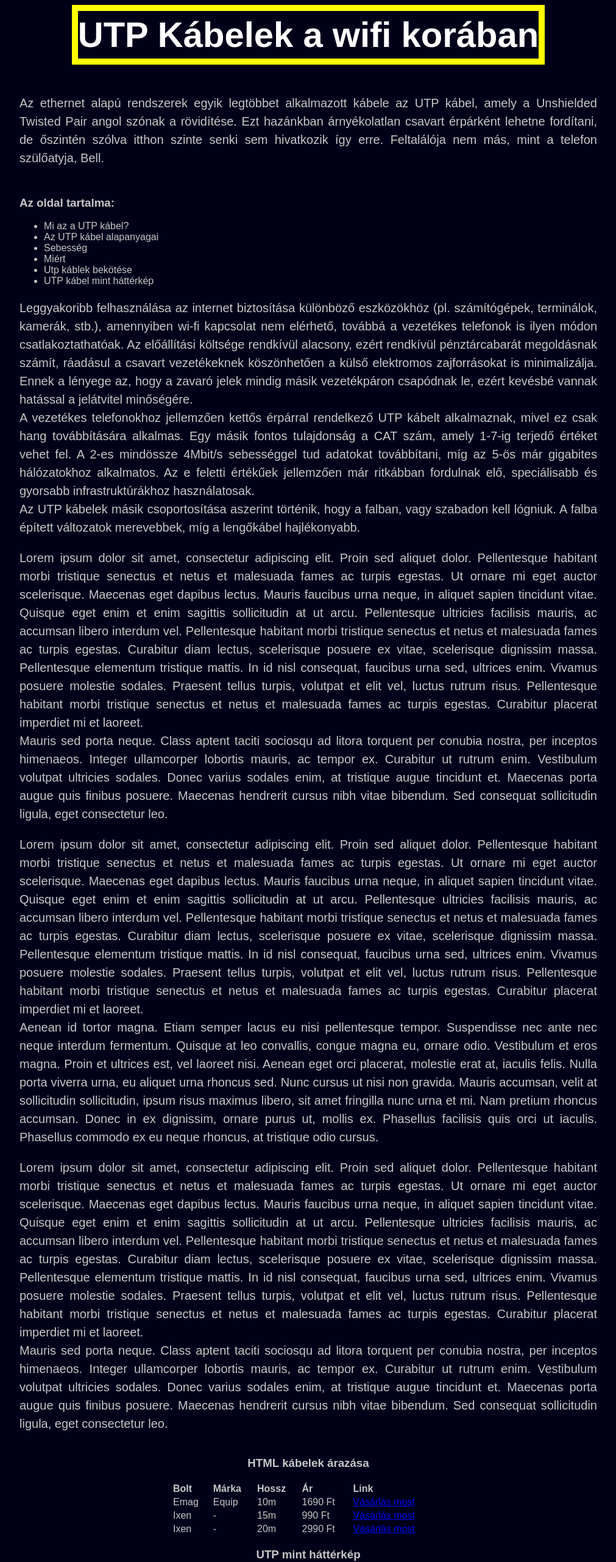
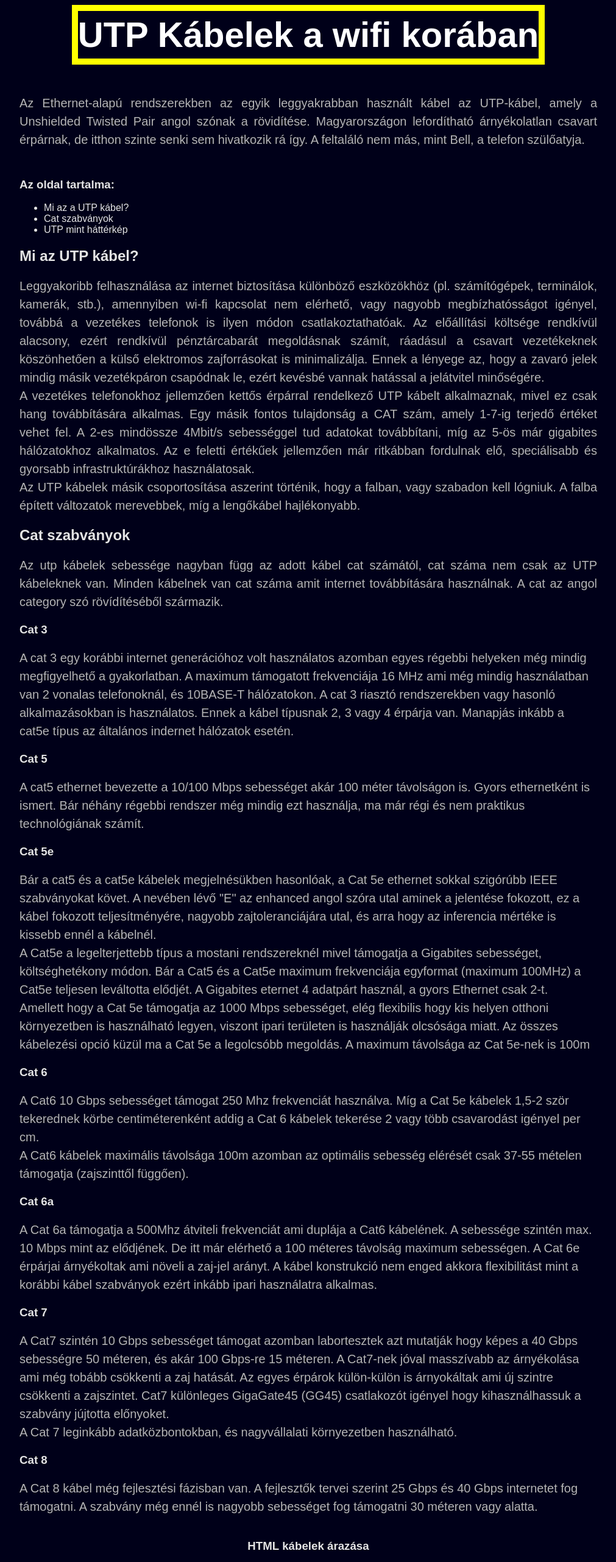
Before and after one commit to mrByco/gyak2, a plain HTML site: page sz_argitektura/beadando_2021_11_10/index.html in a window 1280 px wide. Shown: the top 2562 px of the page at 61% size, without its empty margins (134-1145 px from the left). Drawn offline with Linux system fonts and the light colour scheme.

Commit message:
Site is ready to deploy

```diff
--- a/sz_argitektura/beadando_2021_11_10/index.html
+++ b/sz_argitektura/beadando_2021_11_10/index.html
@@ -6,7 +6,57 @@
   <meta name="viewport" content="width=device-width, initial-scale=1.0">
   <meta http-equiv="X-UA-Compatible" content="ie=edge">
   <title>UTP nem UTP</title>
-  <link rel="stylesheet" href="style.css">
+  <style>
+    body {
+      color: rgb(228, 228, 228);
+      font-family: sans-serif;
+    }
+
+    p {
+      color: rgb(180, 180, 180);
+      font-size: 20px;
+      line-height: 1.5;
+    }
+
+    .title-container {
+      border: 10px solid yellow;
+    }
+
+    .title-container h1 {
+      font-size: 58px;
+      line-height: 0;
+    }
+
+    .center {
+      display: flex;
+      flex-direction: column;
+      width: 100%;
+      align-items: center;
+    }
+
+
+    td,tr {
+      text-align: left;
+    }
+
+
+    .gallery {
+      margin-bottom: 4rem;
+      display: flex;
+      flex-direction: row;
+      justify-content: space-around;
+    }
+
+    div.gallery img:hover {
+      opacity: 0.5;
+    }
+
+    div.gallery img {
+      width: 20vw;
+      height: auto;
+      transition: opacity 500ms;
+    }
+  </style>
 </head>
 
 <body style="background-color: rgb(0, 0, 25);">
@@ -16,41 +66,94 @@
         <h1 style="color: white;">UTP Kábelek a wifi korában</h1>
       </div>
     </div>
-    <p align="justify" style="margin-top: 3rem;">Az ethernet alapú rendszerek egyik legtöbbet alkalmazott kábele az UTP kábel, amely a Unshielded Twisted Pair angol szónak a rövidítése. Ezt hazánkban árnyékolatlan csavart érpárként lehetne fordítani, de őszintén szólva itthon szinte senki sem hivatkozik így erre. Feltalálója nem más, mint a telefon szülőatyja, Bell.</p>
+    <p align="justify" style="margin-top: 3rem;">Az Ethernet-alapú rendszerekben az egyik leggyakrabban használt kábel
+      az UTP-kábel, amely a Unshielded Twisted Pair angol szónak a rövidítése. Magyarországon lefordítható árnyékolatlan
+      csavart érpárnak, de itthon szinte senki sem hivatkozik rá így. A feltaláló nem más, mint Bell, a telefon
+      szülőatyja.</p>
+
     <div style="margin-top: 3rem;">
       <h3>Az oldal tartalma:</h3>
       <ul>
         <li>Mi az a UTP kábel?</li>
-        <li>Az UTP kábel alapanyagai</li>
-        <li>Sebesség</li>
-        <li>Miért</li>
-        <li>Utp káblek bekötése</li>
-        <li>UTP kábel mint háttérkép</li>
+        <li>Cat szabványok</li>
+        <li>UTP mint háttérkép</li>
       </ul>
     </div>
 
-
-    <div >
-      <p align="justify" >Leggyakoribb felhasználása az internet biztosítása különböző eszközökhöz (pl. számítógépek, terminálok, kamerák, stb.), amennyiben wi-fi kapcsolat nem elérhető, továbbá a vezetékes telefonok is ilyen módon csatlakoztathatóak. Az előállítási költsége rendkívül alacsony, ezért rendkívül pénztárcabarát megoldásnak számít, ráadásul a csavart vezetékeknek köszönhetően a külső elektromos zajforrásokat is minimalizálja. Ennek a lényege az, hogy a zavaró jelek mindig másik vezetékpáron csapódnak le, ezért kevésbé vannak hatással a jelátvitel minőségére.<br/>
-        A vezetékes telefonokhoz jellemzően kettős érpárral rendelkező UTP kábelt alkalmaznak, mivel ez csak hang továbbítására alkalmas. Egy másik fontos tulajdonság a CAT szám, amely 1-7-ig terjedő értéket vehet fel. A 2-es mindössze 4Mbit/s sebességgel tud adatokat továbbítani, míg az 5-ös már gigabites hálózatokhoz alkalmatos. Az e feletti értékűek jellemzően már ritkábban fordulnak elő, speciálisabb és gyorsabb infrastruktúrákhoz használatosak.<br/>
-        Az UTP kábelek másik csoportosítása aszerint történik, hogy a falban, vagy szabadon kell lógniuk. A falba épített változatok merevebbek, míg a lengőkábel hajlékonyabb.</p>
+    <h2>Mi az UTP kábel?</h3>
+      <div>
+        <p align="justify">Leggyakoribb felhasználása az internet biztosítása különböző eszközökhöz (pl. számítógépek,
+          terminálok, kamerák, stb.), amennyiben wi-fi kapcsolat nem elérhető, vagy nagyobb megbízhatósságot igényel,
+          továbbá a vezetékes telefonok is ilyen módon csatlakoztathatóak. Az előállítási költsége rendkívül alacsony,
+          ezért rendkívül pénztárcabarát megoldásnak számít, ráadásul a csavart vezetékeknek köszönhetően a külső
+          elektromos zajforrásokat is minimalizálja. Ennek a lényege az, hogy a zavaró jelek mindig másik vezetékpáron
+          csapódnak le, ezért kevésbé vannak hatással a jelátvitel minőségére.<br />
+          A vezetékes telefonokhoz jellemzően kettős érpárral rendelkező UTP kábelt alkalmaznak, mivel ez csak hang
+          továbbítására alkalmas. Egy másik fontos tulajdonság a CAT szám, amely 1-7-ig terjedő értéket vehet fel. A
+          2-es mindössze 4Mbit/s sebességgel tud adatokat továbbítani, míg az 5-ös már gigabites hálózatokhoz
+          alkalmatos. Az e feletti értékűek jellemzően már ritkábban fordulnak elő, speciálisabb és gyorsabb
+          infrastruktúrákhoz használatosak.<br />
+          Az UTP kábelek másik csoportosítása aszerint történik, hogy a falban, vagy szabadon kell lógniuk. A falba
+          épített változatok merevebbek, míg a lengőkábel hajlékonyabb.</p>
       </div>
 
+      <h2>Cat szabványok</h2>
+
       <div>
-      <p align="justify" >Lorem ipsum dolor sit amet, consectetur adipiscing elit. Proin sed aliquet dolor. Pellentesque habitant morbi tristique senectus et netus et malesuada fames ac turpis egestas. Ut ornare mi eget auctor scelerisque. Maecenas eget dapibus lectus. Mauris faucibus urna neque, in aliquet sapien tincidunt vitae. Quisque eget enim et enim sagittis sollicitudin at ut arcu. Pellentesque ultricies facilisis mauris, ac accumsan libero interdum vel. Pellentesque habitant morbi tristique senectus et netus et malesuada fames ac turpis egestas. Curabitur diam lectus, scelerisque posuere ex vitae, scelerisque dignissim massa. Pellentesque elementum tristique mattis. In id nisl consequat, faucibus urna sed, ultrices enim. Vivamus posuere molestie sodales. Praesent tellus turpis, volutpat et elit vel, luctus rutrum risus. Pellentesque habitant morbi tristique senectus et netus et malesuada fames ac turpis egestas. Curabitur placerat imperdiet mi et laoreet.<br/>
-        Mauris sed porta neque. Class aptent taciti sociosqu ad litora torquent per conubia nostra, per inceptos himenaeos. Integer ullamcorper lobortis mauris, ac tempor ex. Curabitur ut rutrum enim. Vestibulum volutpat ultricies sodales. Donec varius sodales enim, at tristique augue tincidunt et. Maecenas porta augue quis finibus posuere. Maecenas hendrerit cursus nibh vitae bibendum. Sed consequat sollicitudin ligula, eget consectetur leo.<br/>
+        <p align="justify">Az utp kábelek sebessége nagyban függ az adott kábel cat számától, cat száma nem csak az UTP
+          kábeleknek van. Minden kábelnek van cat száma amit internet továbbítására használnak. A cat az angol category
+          szó rövídítéséből származik.<br />
+        <h3>Cat 3</h3>
+        <p>A cat 3 egy korábbi internet generációhoz volt használatos azomban egyes régebbi helyeken még mindig
+          megfigyelhető a gyakorlatban. A maximum támogatott frekvenciája 16 MHz ami még mindig használatban van 2
+          vonalas telefonoknál, és 10BASE-T hálózatokon. A cat 3 riasztó rendszerekben vagy hasonló alkalmazásokban is
+          használatos. Ennek a kábel típusnak 2, 3 vagy 4 érpárja van. Manapjás inkább a cat5e típus az általános
+          indernet hálózatok esetén.</p>
+        <h3>Cat 5</h3>
+        <p>
+          A cat5 ethernet bevezette a 10/100 Mbps sebességet akár 100 méter távolságon is. Gyors ethernetként is ismert.
+          Bár néhány régebbi rendszer még mindig ezt használja, ma már régi és nem praktikus technológiának számít.
         </p>
+        <h3>Cat 5e</h3>
+        <p>
+          Bár a cat5 és a cat5e kábelek megjelnésükben hasonlóak, a Cat 5e ethernet sokkal szigórúbb IEEE szabványokat
+          követ. A nevében lévő "E" az enhanced angol szóra utal aminek a jelentése fokozott, ez a kábel fokozott
+          teljesítményére, nagyobb zajtoleranciájára utal, és arra hogy az inferencia mértéke is kissebb ennél a
+          kábelnél. <br />
+          A Cat5e a legelterjettebb típus a mostani rendszereknél mivel támogatja a Gigabites sebességet,
+          költséghetékony módon. Bár a Cat5 és a Cat5e maximum frekvenciája egyformat (maximum 100MHz) a Cat5e teljesen
+          leváltotta elődjét. A Gigabites eternet 4 adatpárt használ, a gyors Ethernet csak 2-t.<br />
+          Amellett hogy a Cat 5e támogatja az 1000 Mbps sebességet, elég flexibilis hogy kis helyen otthoni környezetben
+          is használható legyen, viszont ipari területen is használják olcsósága miatt. Az összes kábelezési opció küzül
+          ma a Cat 5e a legolcsóbb megoldás. A maximum távolsága az Cat 5e-nek is 100m
+        </p>
+        <h3>Cat 6</h3>
+        <p>
+          A Cat6 10 Gbps sebességet támogat 250 Mhz frekvenciát használva. Míg a Cat 5e kábelek 1,5-2 ször tekerednek
+          körbe centiméterenként addig a Cat 6 kábelek tekerése 2 vagy több csavarodást igényel per cm. <br />
+          A Cat6 kábelek maximális távolsága 100m azomban az optimális sebesség elérését csak 37-55 mételen támogatja
+          (zajszinttől függően).
+        </p>
+        <h3>Cat 6a</h3>
+        <p>
+          A Cat 6a támogatja a 500Mhz átviteli frekvenciát ami duplája a Cat6 kábelének. A sebessége szintén max. 10
+          Mbps mint az elődjének. De itt már elérhető a 100 méteres távolság maximum sebességen. A Cat 6e érpárjai
+          árnyékoltak ami növeli a zaj-jel arányt. A kábel konstrukció nem enged akkora flexibilitást mint a korábbi
+          kábel szabványok ezért inkább ipari használatra alkalmas.
+        </p>
+        <h3>Cat 7</h3>
+        <p>
+          A Cat7 szintén 10 Gbps sebességet támogat azomban labortesztek azt mutatják hogy képes a 40 Gbps sebességre 50
+          méteren, és akár 100 Gbps-re 15 méteren. A Cat7-nek jóval masszívabb az árnyékolása ami még tobább csökkenti a
+          zaj hatását. Az egyes érpárok külön-külön is árnyokáltak ami új szintre csökkenti a zajszintet. Cat7
+          különleges GigaGate45 (GG45) csatlakozót igényel hogy kihasználhassuk a szabvány jújtotta előnyoket. <br />
+          A Cat 7 leginkább adatközbontokban, és nagyvállalati környezetben használható.
+        </p>
+        <h3>Cat 8</h3>
+        <p>A Cat 8 kábel még fejlesztési fázisban van. A fejlesztők tervei szerint 25 Gbps és 40 Gbps internetet fog
+          támogatni. A szabvány még ennél is nagyobb sebességet fog támogatni 30 méteren vagy alatta.</p>
       </div>
 
-    <div >
-      <p align="justify" >Lorem ipsum dolor sit amet, consectetur adipiscing elit. Proin sed aliquet dolor. Pellentesque habitant morbi tristique senectus et netus et malesuada fames ac turpis egestas. Ut ornare mi eget auctor scelerisque. Maecenas eget dapibus lectus. Mauris faucibus urna neque, in aliquet sapien tincidunt vitae. Quisque eget enim et enim sagittis sollicitudin at ut arcu. Pellentesque ultricies facilisis mauris, ac accumsan libero interdum vel. Pellentesque habitant morbi tristique senectus et netus et malesuada fames ac turpis egestas. Curabitur diam lectus, scelerisque posuere ex vitae, scelerisque dignissim massa. Pellentesque elementum tristique mattis. In id nisl consequat, faucibus urna sed, ultrices enim. Vivamus posuere molestie sodales. Praesent tellus turpis, volutpat et elit vel, luctus rutrum risus. Pellentesque habitant morbi tristique senectus et netus et malesuada fames ac turpis egestas. Curabitur placerat imperdiet mi et laoreet.<br/>
-       Aenean id tortor magna. Etiam semper lacus eu nisi pellentesque tempor. Suspendisse nec ante nec neque interdum fermentum. Quisque at leo convallis, congue magna eu, ornare odio. Vestibulum et eros magna. Proin et ultrices est, vel laoreet nisi. Aenean eget orci placerat, molestie erat at, iaculis felis. Nulla porta viverra urna, eu aliquet urna rhoncus sed. Nunc cursus ut nisi non gravida. Mauris accumsan, velit at sollicitudin sollicitudin, ipsum risus maximus libero, sit amet fringilla nunc urna et mi. Nam pretium rhoncus accumsan. Donec in ex dignissim, ornare purus ut, mollis ex. Phasellus facilisis quis orci ut iaculis. Phasellus commodo ex eu neque rhoncus, at tristique odio cursus.<br/>
-      </div>
-
-    <div >
-      <p align="justify" >Lorem ipsum dolor sit amet, consectetur adipiscing elit. Proin sed aliquet dolor. Pellentesque habitant morbi tristique senectus et netus et malesuada fames ac turpis egestas. Ut ornare mi eget auctor scelerisque. Maecenas eget dapibus lectus. Mauris faucibus urna neque, in aliquet sapien tincidunt vitae. Quisque eget enim et enim sagittis sollicitudin at ut arcu. Pellentesque ultricies facilisis mauris, ac accumsan libero interdum vel. Pellentesque habitant morbi tristique senectus et netus et malesuada fames ac turpis egestas. Curabitur diam lectus, scelerisque posuere ex vitae, scelerisque dignissim massa. Pellentesque elementum tristique mattis. In id nisl consequat, faucibus urna sed, ultrices enim. Vivamus posuere molestie sodales. Praesent tellus turpis, volutpat et elit vel, luctus rutrum risus. Pellentesque habitant morbi tristique senectus et netus et malesuada fames ac turpis egestas. Curabitur placerat imperdiet mi et laoreet.<br/>
-        Mauris sed porta neque. Class aptent taciti sociosqu ad litora torquent per conubia nostra, per inceptos himenaeos. Integer ullamcorper lobortis mauris, ac tempor ex. Curabitur ut rutrum enim. Vestibulum volutpat ultricies sodales. Donec varius sodales enim, at tristique augue tincidunt et. Maecenas porta augue quis finibus posuere. Maecenas hendrerit cursus nibh vitae bibendum. Sed consequat sollicitudin ligula, eget consectetur leo.<br/></div>
-  </div>
       <div>
         <div class="center">
           <h3>HTML kábelek árazása</h3>
@@ -67,7 +170,9 @@
               <td>Equip</td>
               <td>10m</td>
               <td>1690 Ft</td>
-          <td><a href="https://www.emag.hu/equip-halozati-kabel-u-utp-c6-10-m-szurke-625416/pd/DN1QF1BBM/?cmpid=92386&gclid=CjwKCAjwiY6MBhBqEiwARFSCPoxyFsN-IW4S_Bcac4PVZRCxaHxgbk6MikDoWu5TX1V9yEJjB3al0xoCR20QAvD_BwE">Vásárlás most</a></td>
+              <td><a
+                  href="https://www.emag.hu/equip-halozati-kabel-u-utp-c6-10-m-szurke-625416/pd/DN1QF1BBM/?cmpid=92386&gclid=CjwKCAjwiY6MBhBqEiwARFSCPoxyFsN-IW4S_Bcac4PVZRCxaHxgbk6MikDoWu5TX1V9yEJjB3al0xoCR20QAvD_BwE">Vásárlás
+                  most</a></td>
             </tr>
             <tr>
               <td>Ixen</td>
@@ -81,7 +186,9 @@
               <td>-</td>
               <td>20m</td>
               <td>2990 Ft</td>
-          <td><a href="https://ixen.hu/halozati-lan-kabel-20m?gclid=CjwKCAjwiY6MBhBqEiwARFSCPifowhguI8KGE_EQS9QGtiuvuUA9ocsyTy-iEQ8g8Hpi97XSvGusAxoCQkcQAvD_BwE">Vásárlás most</a></td>
+              <td><a
+                  href="https://ixen.hu/halozati-lan-kabel-20m?gclid=CjwKCAjwiY6MBhBqEiwARFSCPifowhguI8KGE_EQS9QGtiuvuUA9ocsyTy-iEQ8g8Hpi97XSvGusAxoCQkcQAvD_BwE">Vásárlás
+                  most</a></td>
             </tr>
           </table>
         </div>
@@ -110,6 +217,20 @@
         </a>
       </div>
 
+      <h3 style="text-decoration: underline;">Források</h3>
+      <ul>
+        <li><a
+            href="https://planetechusa.com/demystifying-ethernet-types-difference-between-cat5e-cat-6-and-cat7/">https://planetechusa.com/demystifying-ethernet-types-difference-between-cat5e-cat-6-and-cat7/</a>
+        </li>
+        <li><a
+            href="http://hu.opticalpatchcable.com/news/cat5e-vs-cat6-cable-which-do-you-choose-37558348.html">http://hu.opticalpatchcable.com/news/cat5e-vs-cat6-cable-which-do-you-choose-37558348.html</a>
+        </li>
+        <li><a href="https://tudashalmaz.hu/muszaki/utp-kabel/">https://tudashalmaz.hu/muszaki/utp-kabel/</a>
+        </li>
+      </ul>
+
+
+
 
 </body>
 
--- a/sz_argitektura/beadando_2021_11_10/style.css
+++ b/sz_argitektura/beadando_2021_11_10/style.css
@@ -4,6 +4,7 @@ body {
 }
 
 p {
+    color: rgb(148, 148, 148);
     font-size: 20px;
     line-height: 1.5;
 }
```
Also changed, not shown: sz_argitektura/beadando_2021_11_10/utp2 (1).jpg (deleted). Lines whose indentation alone changed are shown as unchanged.
